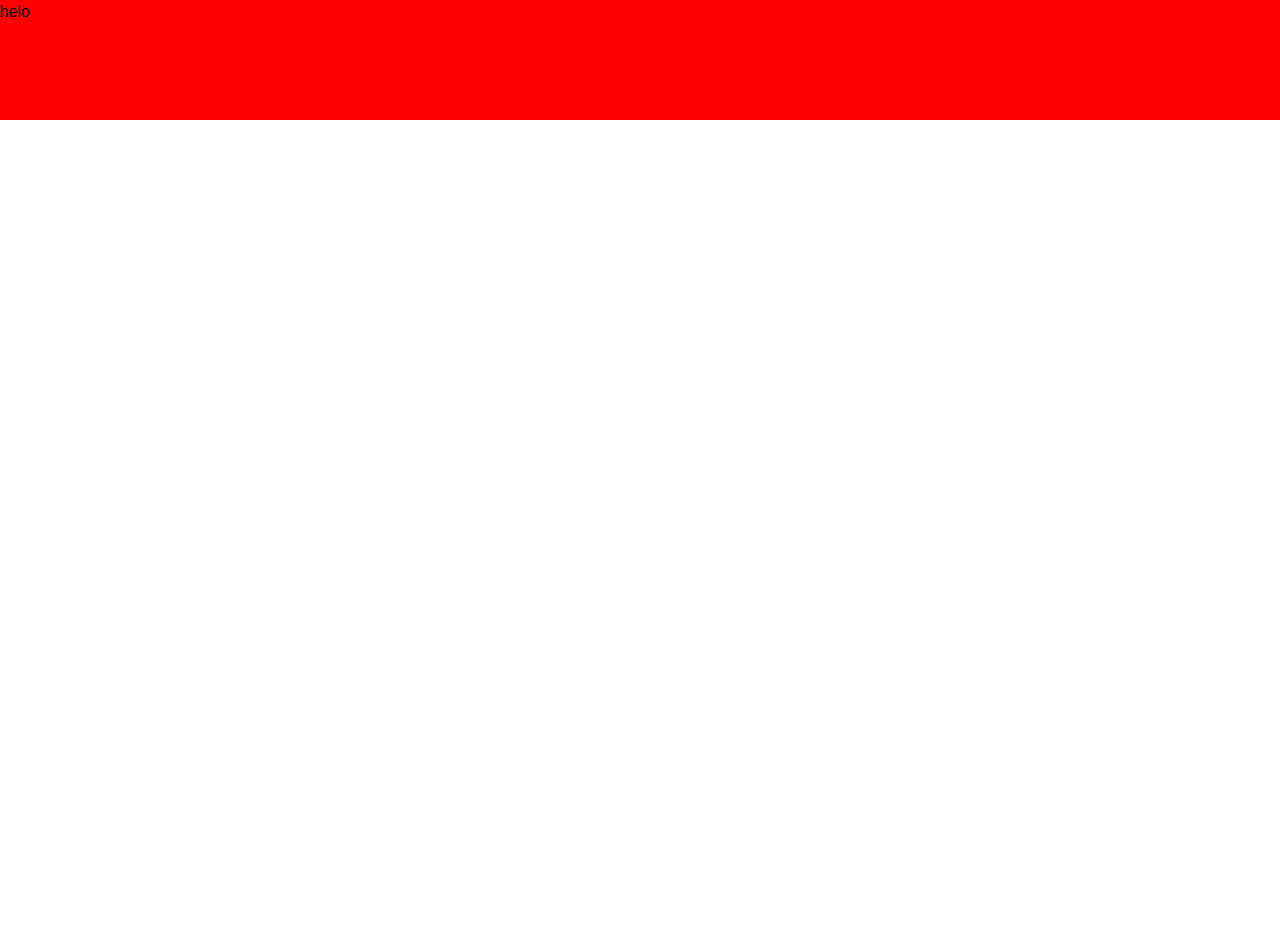
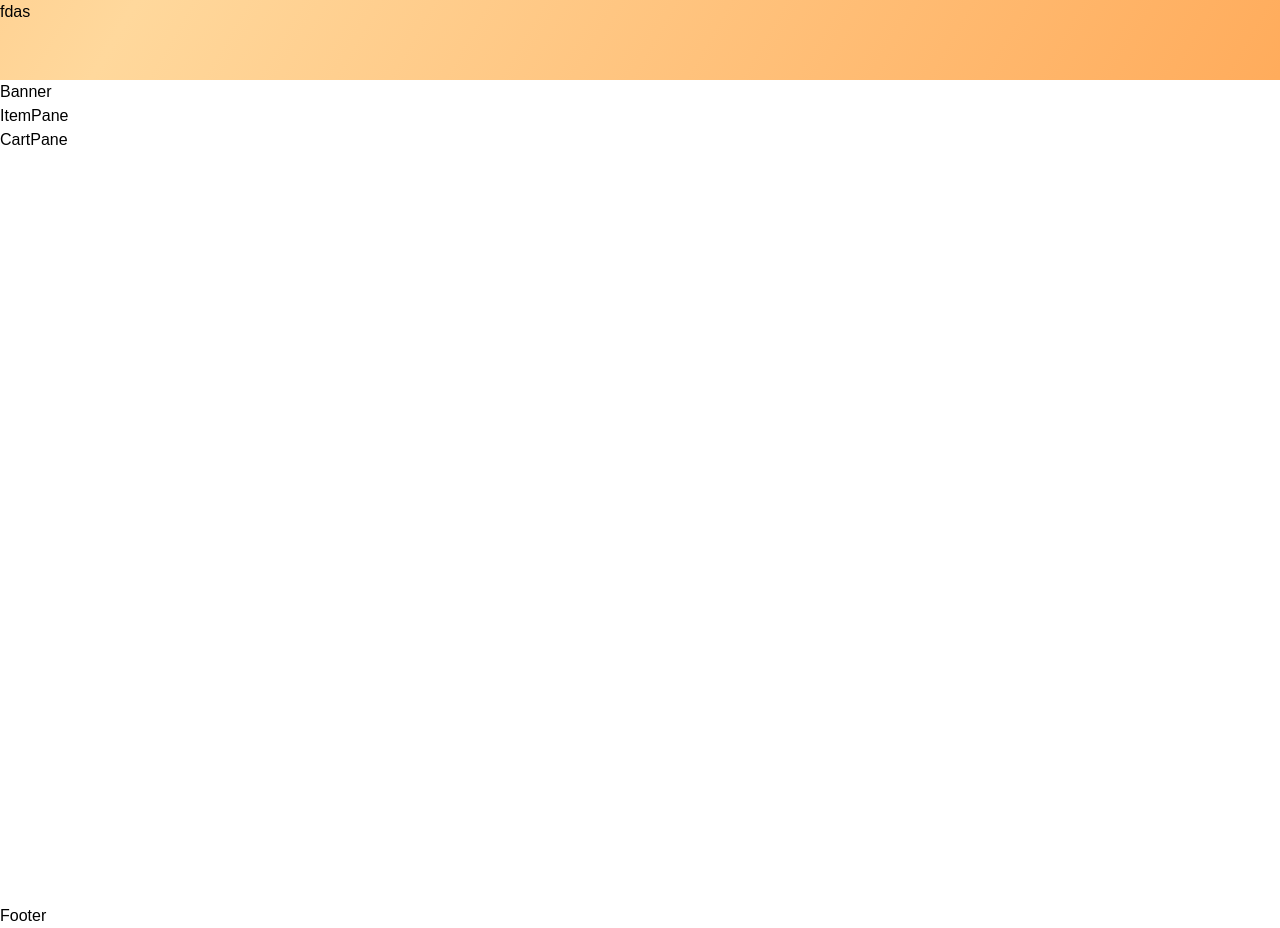
Before and after one commit to Dan-Cosci/entrep-website, a React (Vite) app in the folder frontend/: page /store in a window 1280 px wide. Before the commit the page ends 800 px from the top, so only its background shows below. Built offline with nearby package versions, Linux system fonts and the light colour scheme; no server answers.

Commit message:
Rough store layout

```diff
--- /dev/null
+++ b/frontend/src/features/Store/components/Banner.jsx
@@ -0,0 +1,9 @@
+import React from 'react'
+
+const Banner = () => {
+  return (
+    <div>Banner</div>
+  )
+}
+
+export default Banner
--- a/frontend/src/features/Store/components/Navbar.css
+++ b/frontend/src/features/Store/components/Navbar.css
@@ -1,8 +1,28 @@
-.Header{
-  position: absolute;
-  width: 100vw;
-  height: 15%;
-  top: 0;
-  left: 0;
-  background-color:red;
+
+.nav{
+  background: linear-gradient(
+    120deg,
+    var(--clr-honey-500),
+    var(--clr-honey-300),
+    var(--clr-honey-500)
+  );
+
+  height: 5rem;
+
+  background-size: 200% 400%;
+  animation: navbar-gradient 10s ease infinite;
+
 }
+
+
+@keyframes navbar-gradient {
+  0% {
+    background-position: 0% 50%
+  }
+  50% {
+    background-position: 100% 50%;
+  }
+  100% {
+    background-position: 0% 50%;
+  }
+}
--- a/frontend/src/features/Store/components/Navbar.jsx
+++ b/frontend/src/features/Store/components/Navbar.jsx
@@ -4,7 +4,9 @@ import './Navbar.css'
 const Navbar = () => {
   return (
     <header className='Header'>
-      helo
+      <nav className='nav'>
+        fdas
+      </nav>
     </header>
   )
 }
--- a/frontend/src/layouts/StoreLayout.css
+++ b/frontend/src/layouts/StoreLayout.css
@@ -1,3 +1,4 @@
 .main{
   min-height: 100vh;
+
 }
--- a/frontend/src/layouts/StoreLayout.jsx
+++ b/frontend/src/layouts/StoreLayout.jsx
@@ -1,18 +1,32 @@
 import React from 'react'
 
+import './StoreLayout.css'
+
 import Navbar from '../features/Store/components/Navbar'
+import Banner from '../features/Store/components/Banner'
 import Footer from '../features/Store/components/Footer'
 import ItemPane from '../features/Store/components/ItemPane'
 import CartPane from '../features/Store/components/CartPane'
 
 const StoreLayout = () => {
   return (
-    <main className='main'>
-      <Navbar />
-      <ItemPane />
-      <CartPane />
-      <Footer />
-    </main>
+    <>
+      <header className='header'>
+        <Navbar />
+        <Banner />
+      </header>
+
+      <main className='main'>
+        <div className="content">
+          <ItemPane />
+          <CartPane />
+        </div>
+      </main>
+
+      <footer className='footer'>
+        <Footer />
+      </footer>
+    </>
   )
 }
 
```
Also changed, not shown: frontend/src/features/Store/components/Banner.css (added).
